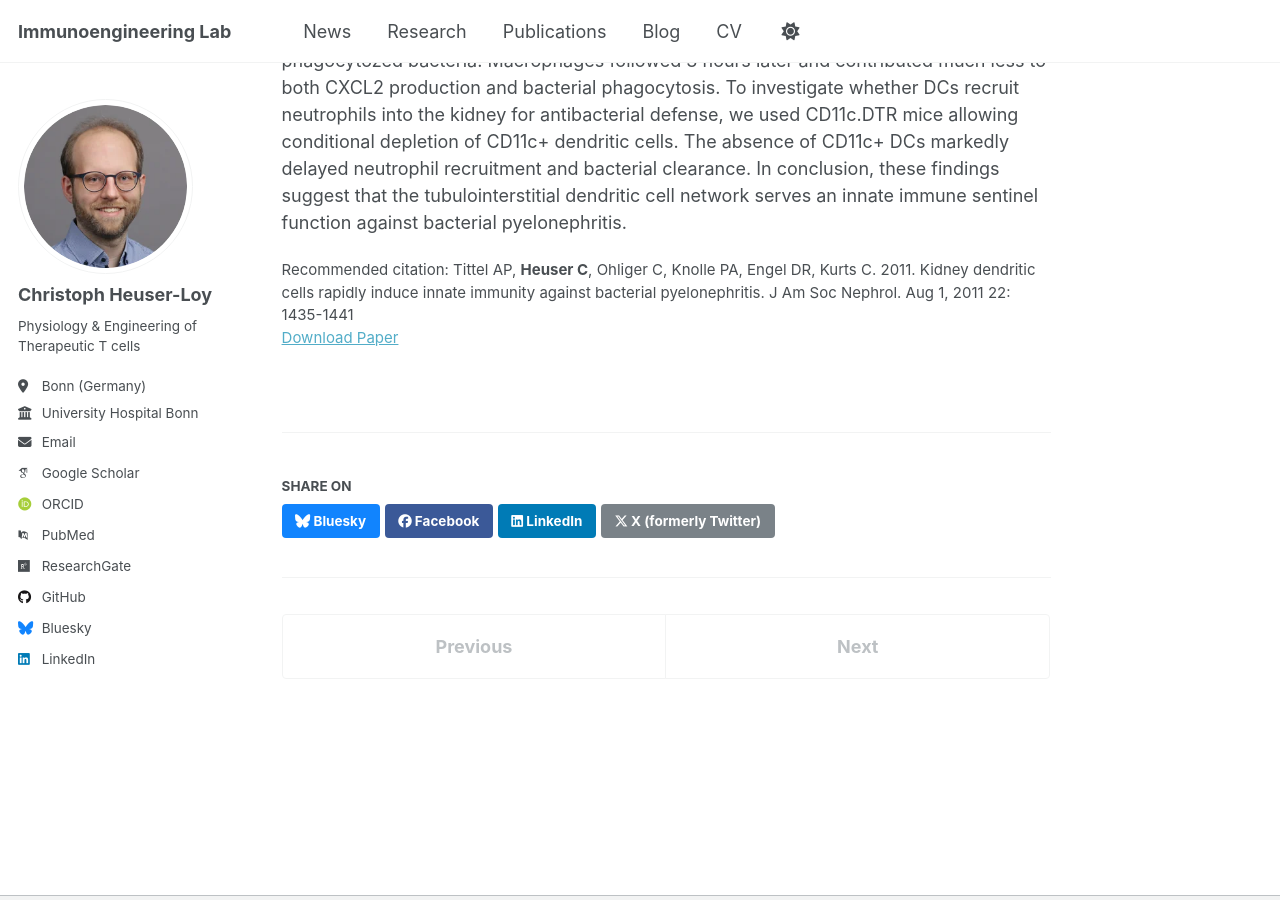
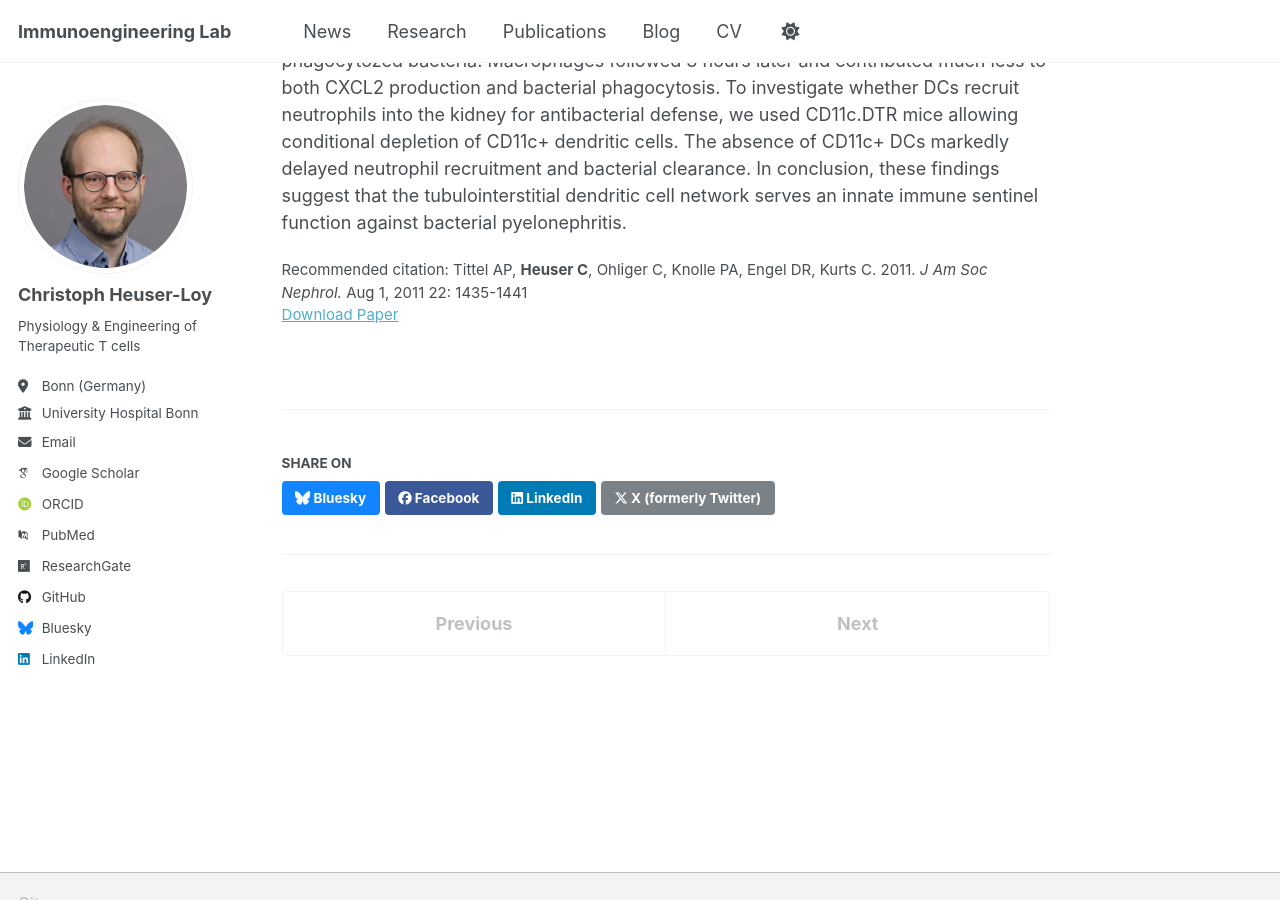
Before and after one commit to cheuserloy/cheuserloy.github.io, a Jekyll site: the page built from _publications/2011-08-01-Pyelonephritis_JASN.md, in a window 1280 px wide and 900 px high, scrolled down 393 px. Built offline with Jekyll 4.4.1, drawn with Linux system fonts in a browser that asks for light colours; some web fonts are replaced; a script that is not in the unit is left out.

Commit message:
Update 2011-08-01-Pyelonephritis_JASN.md

```diff
--- a/_publications/2011-08-01-Pyelonephritis_JASN.md
+++ b/_publications/2011-08-01-Pyelonephritis_JASN.md
@@ -6,7 +6,7 @@ permalink: /publication/2011-08-01-Pyelonephritis_JASN
 excerpt: ''
 date: 2011-08-01
 paperurl: 'http://doi.org/10.1681/ASN.2010101072'
-citation: 'Tittel AP, <b>Heuser C</b>, Ohliger C, Knolle PA, Engel DR, Kurts C. 2011. Kidney dendritic cells rapidly induce innate immunity against bacterial pyelonephritis. J Am Soc Nephrol. Aug 1, 2011 22: 1435-1441'
+citation: 'Tittel AP, <b>Heuser C</b>, Ohliger C, Knolle PA, Engel DR, Kurts C. 2011. <i>J Am Soc Nephrol.</i> Aug 1, 2011 22: 1435-1441'
 ---
 
 Dendritic cells (DCs) are the most abundant immune cells in the kidney and form an intricate network in the tubulointerstitium, suggesting that they may play an important role in interstitial infections such as pyelonephritis. Here, we optimized a murine pyelonephritis model by instilling uropathogenic Escherichia coli two times at a 3-hour interval, which produced an infection rate of 84%. By 3 hours after the second instillation, resident kidney DCs began secreting the chemokine CXCL2, which recruits neutrophilic granulocytes. During the time studied, DCs remained responsible for most of the CXCL2 production. Neutrophils began infiltrating the kidney 3 hours after the second instillation and phagocytozed bacteria. Macrophages followed 3 hours later and contributed much less to both CXCL2 production and bacterial phagocytosis. To investigate whether DCs recruit neutrophils into the kidney for antibacterial defense, we used CD11c.DTR mice allowing conditional depletion of CD11c+ dendritic cells. The absence of CD11c+ DCs markedly delayed neutrophil recruitment and bacterial clearance. In conclusion, these findings suggest that the tubulointerstitial dendritic cell network serves an innate immune sentinel function against bacterial pyelonephritis.
```
